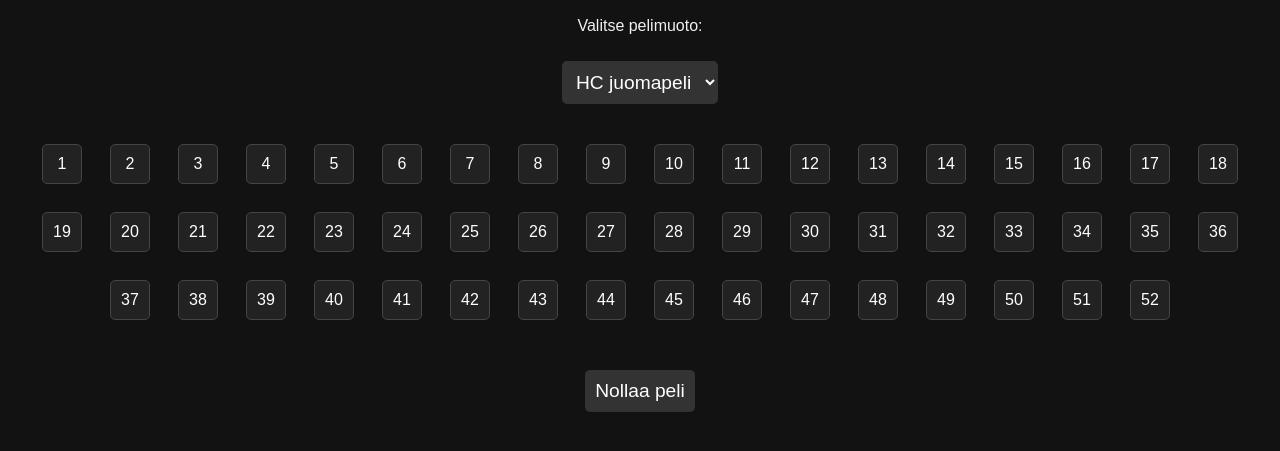
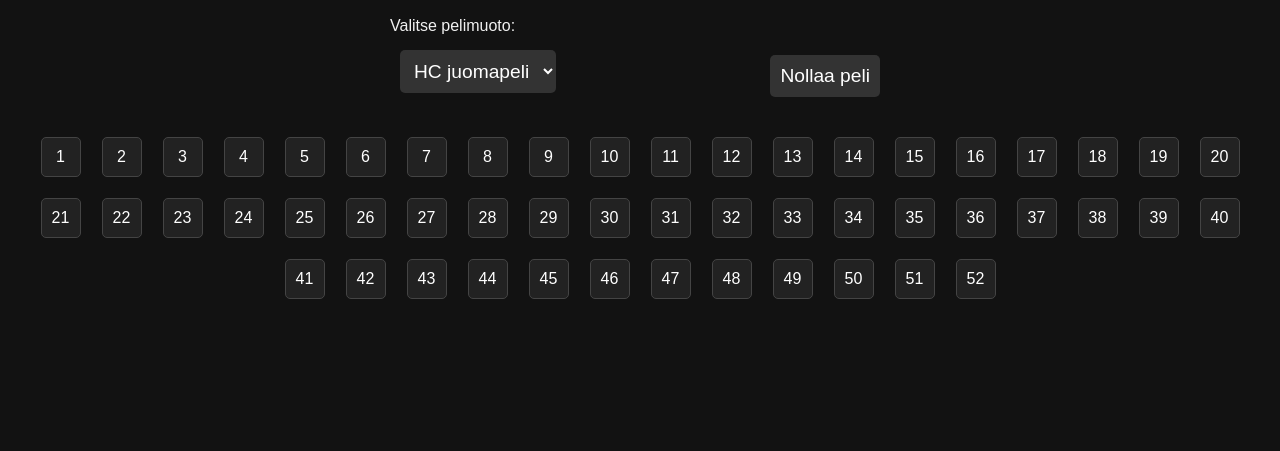
Before and after one commit to LennuShiesty/lk-jengapeli.github.io, a plain HTML site: page index.html in a window 1280 px wide. Shown: the part 253-704 px from the top of the page. Drawn offline with Linux system fonts and the light colour scheme.

Commit message:
Add files via upload

```diff
--- a/index.html
+++ b/index.html
@@ -66,7 +66,7 @@
       display: flex;
       flex-wrap: wrap;
       justify-content: center;
-      gap: 8px;
+      gap: 1px;
       margin-top: 20px;
     }
 
@@ -85,28 +85,47 @@
       background-color: lightgreen;
       color: black;
     }
+
+    .valinta-rivi {
+      display: flex;
+      justify-content: space-between;
+      align-items: flex-start;
+      margin: 20px auto;
+      max-width: 500px;
+    }
+
+    .valitsin-lohko {
+      text-align: left;
+    }
+
+    .valitsin-lohko label {
+      display: block;
+      margin-bottom: 5px;
+    }
+
+    .nollaus-nappi {
+      margin-top: 38px; /* hienosäädä tätä jos haluat vielä tarkemmin */
+    }
   </style>
 </head>
 <body>
-  <!-- Oikean yläkulman logo -->
   <img src="logo2.png" alt="Logo" class="logo-topright">
-
-  <!-- Otsikkokuvana logo -->
   <img src="jengaLogo2.png" alt="Jenga logo" class="otsikkologo">
-
   <div class="subtitle">made by L-K</div>
 
-  <p>Valitse pelimuoto:</p>
-  <select id="pelimuoto" onchange="resetoiPeli()">
-    <option value="HC">HC juomapeli</option>
-    <option value="Sosiaalinen">Sosiaalinen</option>
-  </select>
+  <div class="valinta-rivi">
+    <div class="valitsin-lohko">
+      <label for="pelimuoto">Valitse pelimuoto:</label>
+      <select id="pelimuoto" onchange="resetoiPeli()">
+        <option value="HC">HC juomapeli</option>
+        <option value="Sosiaalinen">Sosiaalinen</option>
+      </select>
+    </div>
+    <button class="nollaus-nappi" onclick="resetoiPeli()">Nollaa peli</button>
+  </div>
 
   <div class="numeronapit" id="numerot"></div>
-
   <div class="tehtava" id="tehtava"></div>
-
-  <button onclick="resetoiPeli()">Nollaa peli</button>
 
   <script>
     const data = {
```
